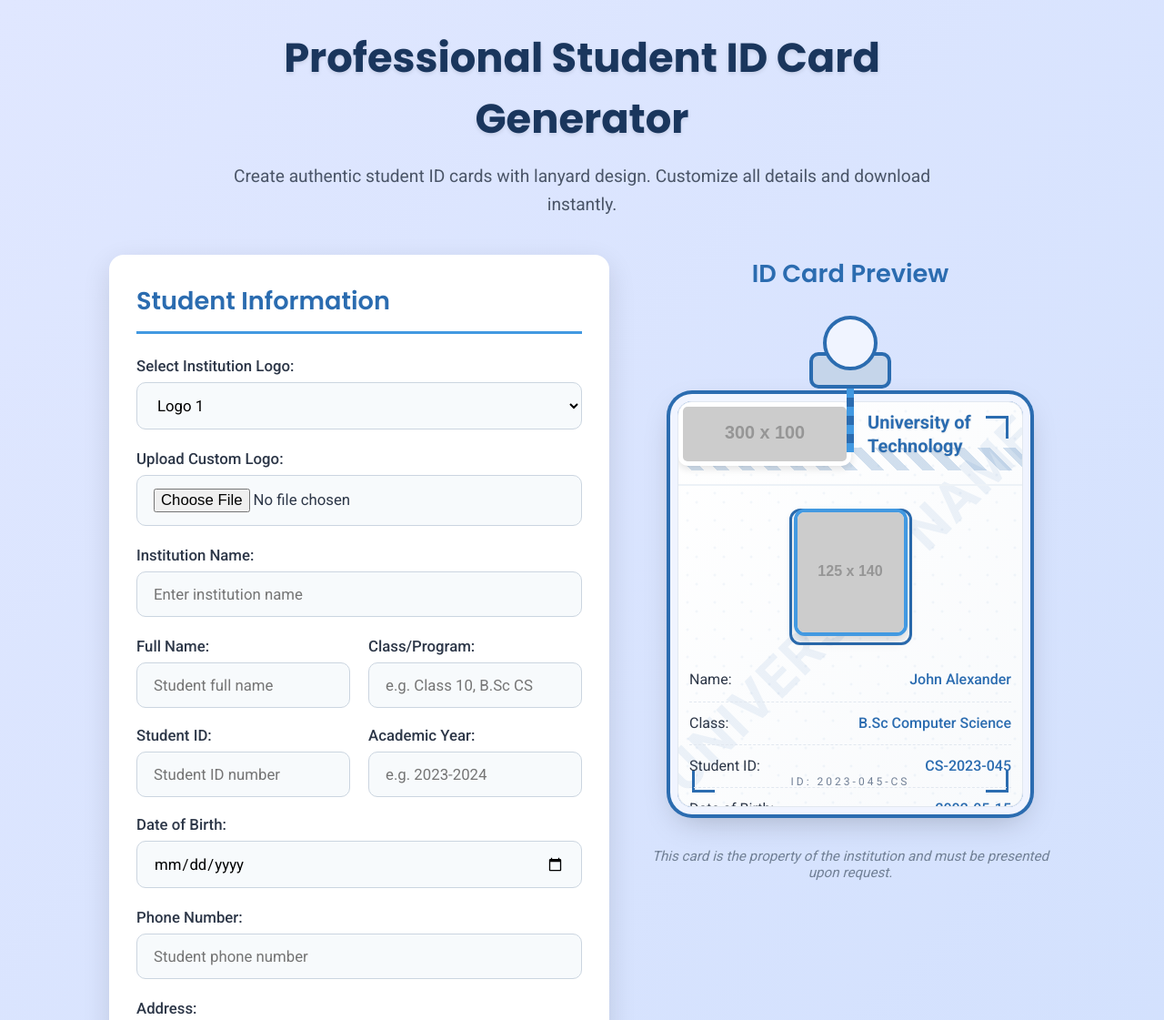
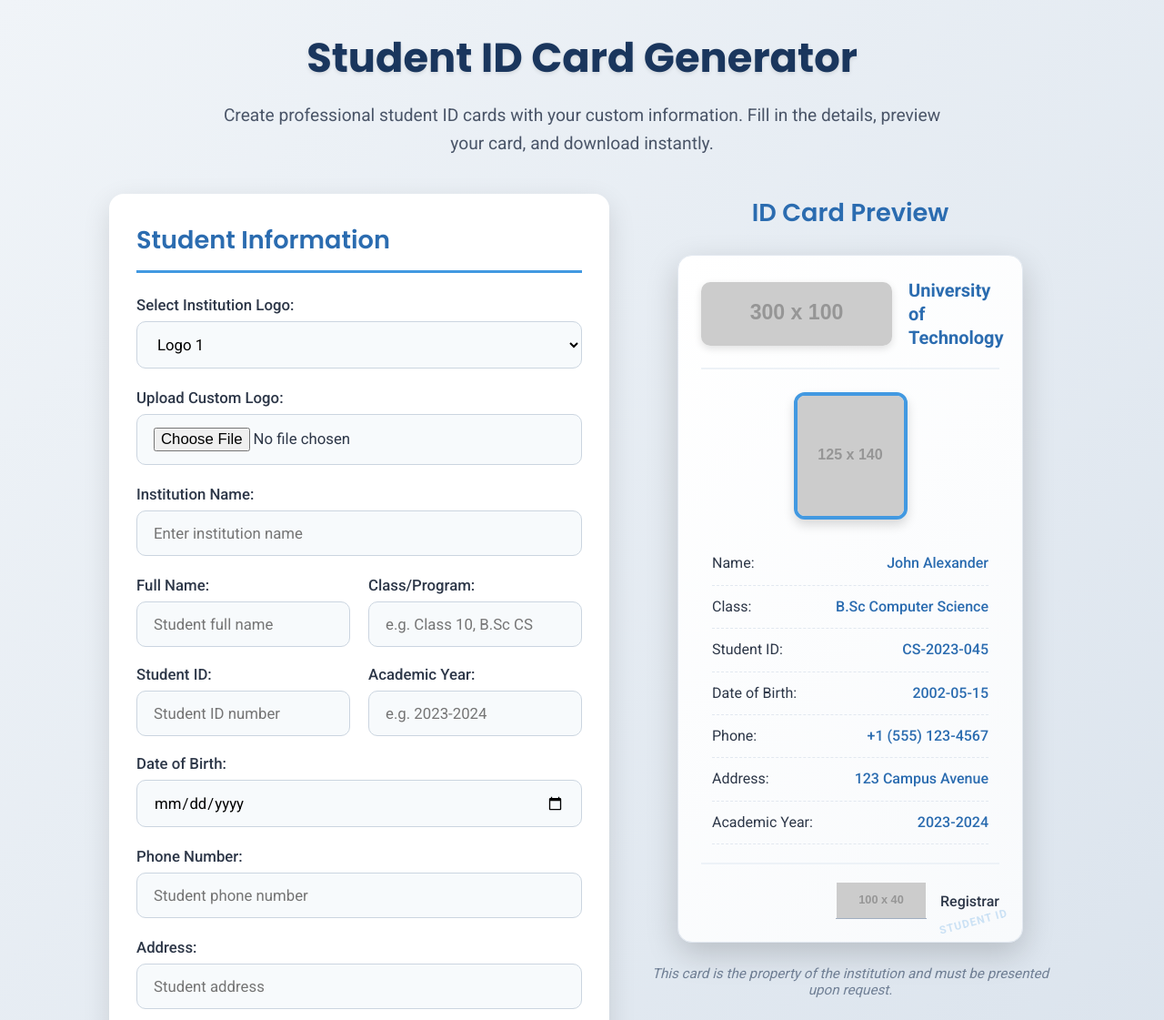
Before and after one commit to lakshmi73640/Student-Id-Card-generate-, a plain HTML site: page index.html in a window 1280 px wide. Shown: the top 1121 px of the page at 91% size. Drawn offline with nearby package versions, Linux system fonts and the light colour scheme; placeholder pictures from the web are drawn by us.

Commit message:
Update index.html

```diff
--- a/index.html
+++ b/index.html
@@ -3,7 +3,7 @@
 <head>
     <meta charset="UTF-8">
     <meta name="viewport" content="width=device-width, initial-scale=1.0">
-    <title>Professional Student ID Card</title>
+    <title>Professional Student ID Card Generator</title>
     <script src="https://cdn.jsdelivr.net/npm/html2canvas@1.4.1/dist/html2canvas.min.js"></script>
     <link rel="stylesheet" href="https://fonts.googleapis.com/css2?family=Poppins:wght@300;400;500;600;700&family=Roboto:wght@300;400;500;700&display=swap">
     <style>
@@ -12,9 +12,10 @@
             padding: 0;
             box-sizing: border-box;
         }
+
         body {
             font-family: 'Roboto', sans-serif;
-            background: linear-gradient(135deg, #e0e7ff 0%, #d1e0fd 100%);
+            background: linear-gradient(135deg, #f0f4f8 0%, #d9e2ec 100%);
             color: #2d3748;
             min-height: 100vh;
             padding: 30px 20px;
@@ -22,11 +23,13 @@
             flex-direction: column;
             align-items: center;
         }
+
         .header {
             text-align: center;
             max-width: 800px;
             margin: 0 auto 40px;
         }
+
         .header h1 {
             font-family: 'Poppins', sans-serif;
             font-weight: 700;
@@ -35,11 +38,13 @@
             margin-bottom: 15px;
             text-shadow: 0 2px 4px rgba(0,0,0,0.1);
         }
+
         .header p {
             font-size: 1.2rem;
             color: #4a5568;
             line-height: 1.6;
         }
+
         .container {
             display: flex;
             flex-wrap: wrap;
@@ -48,6 +53,7 @@
             width: 100%;
             justify-content: center;
         }
+
         .form-container {
             background: white;
             border-radius: 16px;
@@ -57,6 +63,7 @@
             min-width: 400px;
             max-width: 550px;
         }
+
         .preview-container {
             flex: 1;
             min-width: 380px;
@@ -65,6 +72,7 @@
             flex-direction: column;
             align-items: center;
         }
+
         .section-title {
             font-family: 'Poppins', sans-serif;
             font-weight: 600;
@@ -74,9 +82,11 @@
             padding-bottom: 12px;
             border-bottom: 3px solid #4299e1;
         }
+
         .form-group {
             margin-bottom: 22px;
         }
+
         label {
             display: block;
             margin-bottom: 8px;
@@ -84,6 +94,7 @@
             color: #2d3748;
             font-size: 1.05rem;
         }
+
         input, select {
             width: 100%;
             padding: 14px 18px;
@@ -94,21 +105,25 @@
             transition: all 0.3s ease;
             background: #f7fafc;
         }
+
         input:focus, select:focus {
             outline: none;
             border-color: #4299e1;
             box-shadow: 0 0 0 4px rgba(66, 153, 225, 0.3);
             background: white;
         }
+
         .form-row {
             display: flex;
             gap: 20px;
             margin-bottom: 20px;
         }
+
         .form-row .form-group {
             flex: 1;
             margin-bottom: 0;
         }
+
         .btn {
             display: inline-block;
             padding: 15px 28px;
@@ -126,97 +141,36 @@
             box-shadow: 0 4px 6px rgba(66, 153, 225, 0.3);
             letter-spacing: 0.5px;
         }
+
         .btn:hover {
             background: #3182ce;
             transform: translateY(-3px);
             box-shadow: 0 6px 12px rgba(0, 0, 0, 0.15);
         }
+
         .btn-download {
             background: #38a169;
-            margin-top: 14px;
+            margin-top: 20px;
             box-shadow: 0 4px 6px rgba(56, 161, 105, 0.3);
         }
+
         .btn-download:hover {
             background: #2f855a;
         }
-        /* ID Card Preview Area */
-        .id-card-container {
-            position: relative;
-            width: 380px;
-            height: 540px;
-            display: flex;
-            flex-direction: column;
-            align-items: center;
-            justify-content: center;
-            overflow: visible;
-            background: transparent;
-            margin: 0 auto 20px auto;
-            padding: 0;
-        }
+
         #card {
             width: 100%;
-            height: 100%;
             max-width: 380px;
-            max-height: 540px;
-            box-sizing: border-box;
-            margin: 0;
-            padding: 0;
             background: linear-gradient(135deg, #ffffff 0%, #f8fafc 100%);
             border-radius: 16px;
+            box-shadow: 0 12px 35px rgba(0, 0, 0, 0.18);
+            padding: 25px;
             font-family: 'Roboto', sans-serif;
             position: relative;
             overflow: hidden;
             border: 1px solid #e2e8f0;
-            box-shadow: 0 0 0 8px #f0f4ff, 0 0 0 12px #2b6cb0, 0 12px 35px rgba(0, 0, 0, 0.25);
-            z-index: 5;
         }
-        .lanyard {
-            position: relative;
-            width: 100%;
-            height: 150px;
-            margin-bottom: -30px;
-            z-index: 10;
-        }
-        .lanyard-top {
-            position: absolute;
-            top: 0;
-            left: 50%;
-            transform: translateX(-50%);
-            width: 60px;
-            height: 60px;
-            background: #f0f4ff;
-            border-radius: 50%;
-            border: 4px solid #2b6cb0;
-            z-index: 2;
-        }
-        .lanyard-clip {
-            position: absolute;
-            top: 40px;
-            left: 50%;
-            transform: translateX(-50%);
-            width: 90px;
-            height: 40px;
-            background: #c5d5ea;
-            border-radius: 10px;
-            border: 4px solid #2b6cb0;
-            z-index: 1;
-        }
-        .lanyard-string {
-            position: absolute;
-            top: 70px;
-            left: 50%;
-            transform: translateX(-50%);
-            width: 8px;
-            height: 80px;
-            background: repeating-linear-gradient(
-                to bottom,
-                #2b6cb0,
-                #2b6cb0 10px,
-                #4299e1 10px,
-                #4299e1 20px
-            );
-            z-index: 0;
-        }
+
         .card-header {
             display: flex;
             align-items: center;
@@ -224,32 +178,29 @@
             margin-bottom: 25px;
             padding-bottom: 20px;
             border-bottom: 2px solid #edf2f7;
-            position: relative;
-            z-index: 2;
         }
+
         #logo {
             height: 70px;
             border-radius: 10px;
             box-shadow: 0 3px 8px rgba(0, 0, 0, 0.12);
             object-fit: contain;
-            background: white;
-            padding: 5px;
         }
+
         #univ {
             font-size: 20px;
             font-weight: 700;
             color: #2b6cb0;
             flex: 1;
             line-height: 1.3;
-            text-shadow: 0 1px 2px rgba(0,0,0,0.1);
         }
+
         .photo-container {
             display: flex;
             justify-content: center;
             margin-bottom: 25px;
-            position: relative;
-            z-index: 2;
         }
+
         #photo {
             width: 125px;
             height: 140px;
@@ -258,37 +209,30 @@
             border: 4px solid #4299e1;
             background: #ebf8ff;
             box-shadow: 0 6px 12px rgba(0, 0, 0, 0.15);
-            position: relative;
         }
-        .photo-frame {
-            position: absolute;
-            width: 135px;
-            height: 150px;
-            border: 3px solid #2b6cb0;
-            border-radius: 12px;
-            pointer-events: none;
-        }
+
         .student-details {
             color: #2d3748;
             font-size: 16px;
             line-height: 1.9;
             margin-bottom: 20px;
             padding: 0 12px;
-            position: relative;
-            z-index: 2;
         }
+
         .student-details div {
             display: flex;
             justify-content: space-between;
             border-bottom: 1px dashed #e2e8f0;
             padding: 8px 0;
         }
+
         .student-details span {
             font-weight: 500;
             color: #2b6cb0;
             text-align: right;
             max-width: 60%;
         }
+
         .signature-section {
             display: flex;
             align-items: center;
@@ -297,104 +241,40 @@
             margin-top: 20px;
             padding-top: 20px;
             border-top: 2px solid #edf2f7;
-            position: relative;
-            z-index: 2;
         }
+
         #sig {
             width: 100px;
             height: 40px;
             object-fit: contain;
             border-bottom: 1.8px solid #a0aec0;
         }
+
         .principal-label {
             color: #2d3748;
             font-size: 16px;
             font-weight: 500;
         }
+
         .watermark {
             position: absolute;
-            top: 50%;
-            left: 50%;
-            transform: translate(-50%, -50%) rotate(-45deg);
-            font-size: 60px;
-            color: rgba(43, 108, 176, 0.08);
-            font-weight: 800;
-            letter-spacing: 2px;
-            white-space: nowrap;
-            pointer-events: none;
-            z-index: 1;
-            text-transform: uppercase;
-        }
-        .security-strip {
-            position: absolute;
-            top: 50px;
-            left: 0;
-            width: 100%;
-            height: 25px;
-            background: repeating-linear-gradient(
-                45deg,
-                transparent,
-                transparent 10px,
-                rgba(43, 108, 176, 0.3) 10px,
-                rgba(43, 108, 176, 0.3) 20px
-            );
-            opacity: 0.7;
-            z-index: 1;
-        }
-        .security-pattern {
-            position: absolute;
-            top: 0;
-            left: 0;
-            width: 100%;
-            height: 100%;
-            background-image:
-                radial-gradient(circle at 10px 10px, rgba(43, 108, 176, 0.05) 1px, transparent 2px),
-                radial-gradient(circle at 20px 20px, rgba(43, 108, 176, 0.05) 1px, transparent 2px);
-            background-size: 30px 30px;
-            z-index: 1;
-            pointer-events: none;
-        }
-        .corner-design {
-            position: absolute;
-            width: 25px;
-            height: 25px;
-            z-index: 2;
-        }
-        .corner-tl {
-            top: 15px;
-            left: 15px;
-            border-top: 3px solid #2b6cb0;
-            border-left: 3px solid #2b6cb0;
-        }
-        .corner-tr {
-            top: 15px;
-            right: 15px;
-            border-top: 3px solid #2b6cb0;
-            border-right: 3px solid #2b6cb0;
-        }
-        .corner-bl {
-            bottom: 15px;
-            left: 15px;
-            border-bottom: 3px solid #2b6cb0;
-            border-left: 3px solid #2b6cb0;
-        }
-        .corner-br {
             bottom: 15px;
             right: 15px;
-            border-bottom: 3px solid #2b6cb0;
-            border-right: 3px solid #2b6cb0;
+            font-size: 12px;
+            color: rgba(66, 153, 225, 0.25);
+            font-weight: 800;
+            transform: rotate(-15deg);
+            letter-spacing: 1px;
         }
-        .id-number {
-            position: absolute;
-            bottom: 20px;
-            left: 0;
-            width: 100%;
+
+        .card-footer {
+            margin-top: 25px;
             text-align: center;
-            font-size: 12px;
             color: #718096;
-            letter-spacing: 3px;
-            z-index: 2;
+            font-size: 0.95rem;
+            font-style: italic;
         }
+
         .preview-title {
             font-family: 'Poppins', sans-serif;
             font-weight: 600;
@@ -403,22 +283,18 @@
             margin-bottom: 25px;
             text-align: center;
         }
-        .card-footer {
-            margin-top: 25px;
-            text-align: center;
-            color: #718096;
-            font-size: 0.95rem;
-            font-style: italic;
-        }
+
         @media (max-width: 900px) {
             .container {
                 flex-direction: column;
                 align-items: center;
             }
+
             .form-container, .preview-container {
                 width: 100%;
                 max-width: 600px;
             }
+
             .header h1 {
                 font-size: 2.3rem;
             }
@@ -427,144 +303,147 @@
 </head>
 <body>
     <div class="header">
-        <h1>Professional Student ID Card Generator</h1>
-        <p>Create authentic student ID cards with lanyard design. Customize all details and download instantly.</p>
+        <h1>Student ID Card Generator</h1>
+        <p>Create professional student ID cards with your custom information. Fill in the details, preview your card, and download instantly.</p>
     </div>
+
     <div class="container">
         <div class="form-container">
             <h2 class="section-title">Student Information</h2>
+
             <div class="form-group">
                 <label for="logolist">Select Institution Logo:</label>
-                <select id="logolist" onchange="updateLogo(this.value)">
+                <select id="logolist" onchange="logo.src=this.value">
                     <option value="https://via.placeholder.com/300x100/2b6cb0/ffffff?text=UNIVERSITY+LOGO">Logo 1</option>
                     <option value="https://via.placeholder.com/300x100/3182ce/ffffff?text=COLLEGE+LOGO">Logo 2</option>
                     <option value="https://via.placeholder.com/300x100/4299e1/ffffff?text=SCHOOL+LOGO">Logo 3</option>
                 </select>
             </div>
+
             <div class="form-group">
                 <label>Upload Custom Logo:</label>
-                <input type="file" id="logoUpload" accept="image/*">
+                <input type="file" onchange="let r=new FileReader();r.onload=e=>logo.src=e.target.result;r.readAsDataURL(this.files[0])">
             </div>
+
             <div class="form-group">
                 <label>Institution Name:</label>
-                <input id="institutionName" placeholder="Enter institution name">
+                <input placeholder="Enter institution name" oninput="univ.textContent=this.value">
             </div>
+
             <div class="form-row">
                 <div class="form-group">
                     <label>Full Name:</label>
-                    <input id="studentName" placeholder="Student full name">
+                    <input placeholder="Student full name" oninput="nm.textContent=this.value">
                 </div>
                 <div class="form-group">
                     <label>Class/Program:</label>
-                    <input id="studentClass" placeholder="e.g. Class 10, B.Sc CS">
+                    <input placeholder="e.g. Class 10, B.Sc CS" oninput="cl.textContent=this.value">
                 </div>
             </div>
+
             <div class="form-row">
                 <div class="form-group">
                     <label>Student ID:</label>
-                    <input id="studentId" placeholder="Student ID number">
+                    <input placeholder="Student ID number" oninput="roll.textContent=this.value">
                 </div>
                 <div class="form-group">
                     <label>Academic Year:</label>
-                    <input id="academicYear" placeholder="e.g. 2023-2024">
+                    <input placeholder="e.g. 2023-2024" oninput="yr.textContent=this.value">
                 </div>
             </div>
+
             <div class="form-group">
                 <label>Date of Birth:</label>
-                <input type="date" id="dob">
+                <input type="date" oninput="dob.textContent=this.value">
             </div>
+
             <div class="form-group">
                 <label>Phone Number:</label>
-                <input id="phone" placeholder="Student phone number">
+                <input placeholder="Student phone number" oninput="mob.textContent=this.value">
             </div>
+
             <div class="form-group">
                 <label>Address:</label>
-                <input id="address" placeholder="Student address">
+                <input placeholder="Student address" oninput="adr.textContent=this.value">
             </div>
+
             <div class="form-row">
                 <div class="form-group">
                     <label>Upload Student Photo:</label>
-                    <input type="file" id="photoUpload" accept="image/*">
+                    <input type="file" onchange="let r=new FileReader();r.onload=e=>photo.src=e.target.result;r.readAsDataURL(this.files[0])">
                 </div>
                 <div class="form-group">
                     <label>Upload Signature:</label>
-                    <input type="file" id="signatureUpload" accept="image/*">
+                    <input type="file" onchange="let r=new FileReader();r.onload=e=>sig.src=e.target.result;r.readAsDataURL(this.files[0])">
                 </div>
             </div>
-            <!-- একলাইনের বাটন HTML: -->
-            <button class="btn" onclick="generateCard()">Generate ID Card Preview</button> <button class="btn btn-download" onclick="downloadCard()" style="margin-top:14px;">Download</button>
+
+            <button class="btn" onclick="generateCard()">Generate ID Card</button>
+            <button class="btn btn-download" onclick="downloadCard()">Download ID Card</button>
         </div>
+
         <div class="preview-container">
             <h2 class="preview-title">ID Card Preview</h2>
-            <div class="id-card-container">
-                <div class="lanyard">
-                    <div class="lanyard-top"></div>
-                    <div class="lanyard-clip"></div>
-                    <div class="lanyard-string"></div>
-                </div>
             <div id="card">
-                    <div class="corner-design corner-tl"></div>
-                    <div class="corner-design corner-tr"></div>
-                    <div class="corner-design corner-bl"></div>
-                    <div class="corner-design corner-br"></div>
-                    <div class="security-strip"></div>
-                    <div class="security-pattern"></div>
-                    <div class="watermark" id="watermarkText">University Name</div>
                 <div class="card-header">
                     <img id="logo" src="https://via.placeholder.com/300x100/2b6cb0/ffffff?text=UNIVERSITY+LOGO" style="height:70px;border-radius:10px;">
                     <span id="univ">University of Technology</span>
                 </div>
+
                 <div class="photo-container">
-                        <div class="photo-frame"></div>
                     <img id="photo" src="https://via.placeholder.com/125x140/ebf8ff/2b6cb0?text=STUDENT+PHOTO" style="width:125px;height:140px;border-radius:12px;object-fit:cover;border:4px solid #4299e1;">
                 </div>
+
                 <div class="student-details">
                     <div>Name: <span id="nm">John Alexander</span></div>
                     <div>Class: <span id="cl">B.Sc Computer Science</span></div>
                     <div>Student ID: <span id="roll">CS-2023-045</span></div>
-                        <div>Date of Birth: <span id="dobText">2002-05-15</span></div>
+                    <div>Date of Birth: <span id="dob">2002-05-15</span></div>
                     <div>Phone: <span id="mob">+1 (555) 123-4567</span></div>
+                    <div>Address: <span id="adr">123 Campus Avenue</span></div>
                     <div>Academic Year: <span id="yr">2023-2024</span></div>
                 </div>
+
                 <div class="signature-section">
                     <img id="sig" src="https://via.placeholder.com/100x40/edf2f7/4a5568?text=OFFICIAL+SIGNATURE" style="width:100px;height:40px;object-fit:contain;border-bottom:1.8px solid #a0aec0;">
                     <span class="principal-label">Registrar</span>
                 </div>
-                    <div class="id-number">ID: 2023-045-CS</div>
+
+                <div class="watermark">STUDENT ID</div>
             </div>
-            </div>
+
             <div class="card-footer">
                 <p>This card is the property of the institution and must be presented upon request.</p>
             </div>
         </div>
     </div>
+
     <script>
-        // Default Values Initialization
+        function generateCard() {
+            alert("ID Card generated successfully! Click 'Download ID Card' to save it.");
+        }
+
+        function downloadCard() {
+            html2canvas(document.getElementById('card')).then(function(canvas) {
+                var link = document.createElement('a');
+                link.download = 'student_id_card.png';
+                link.href = canvas.toDataURL('image/png');
+                link.click();
+            });
+        }
+
+        // Set default values on page load
         window.onload = function() {
-            document.getElementById('institutionName').value = "University of Technology";
-            document.getElementById('studentName').value = "John Alexander";
-            document.getElementById('studentClass').value = "B.Sc Computer Science";
-            document.getElementById('studentId').value = "CS-2023-045";
-            document.getElementById('academicYear').value = "2023-2024";
-            document.getElementById('dob').value = "2002-05-15";
-            document.getElementById('phone').value = "+1 (555) 123-4567";
-            document.getElementById('address').value = "1234 Main St, City, Country";
-        };
-        // লোগো সিলেকশন আপডেট
-        function updateLogo(value) {
-            document.getElementById('logo').src = value;
+            // Set initial values for the ID card
+            document.getElementById('univ').textContent = "University of Technology";
+            document.getElementById('nm').textContent = "John Alexander";
+            document.getElementById('cl').textContent = "B.Sc Computer Science";
+            document.getElementById('roll').textContent = "CS-2023-045";
+            document.getElementById('dob').textContent = "2002-05-15";
+            document.getElementById('mob').textContent = "+1 (555) 123-4567";
+            document.getElementById('adr').textContent = "123 Campus Avenue";
+            document.getElementById('yr').textContent = "2023-2024";
         }
-        // Custom Logo upload
-        document.getElementById('logoUpload').addEventListener('change', function(e) {
-            if(this.files && this.files[0]){
-                var reader = new FileReader();
-                reader.onload = function(e) {
-                    document.getElementById('logo').src = e.target.result;
-                }
-                reader.readAsDataURL(this.files[0]);
-                document.getElementById('logolist').selectedIndex = -1;
-            }
-        });
-        // ছবি আপলোড
-        document.getElementById('photoUpload').addEventListener('change', function(e) {
-            if(this
+    </script>
+</body>
+</html>
```
Lines whose indentation alone changed are shown as unchanged.
